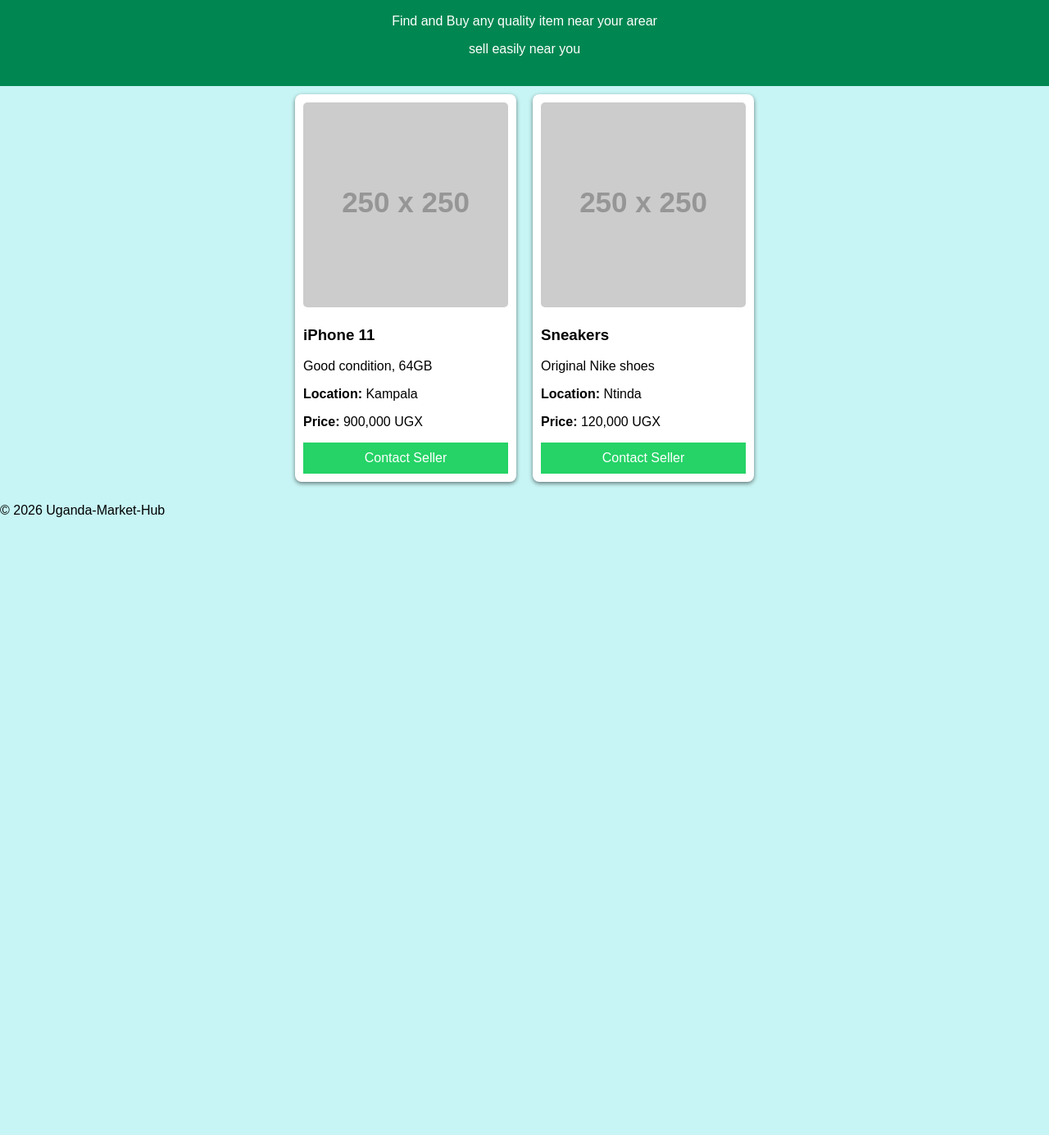
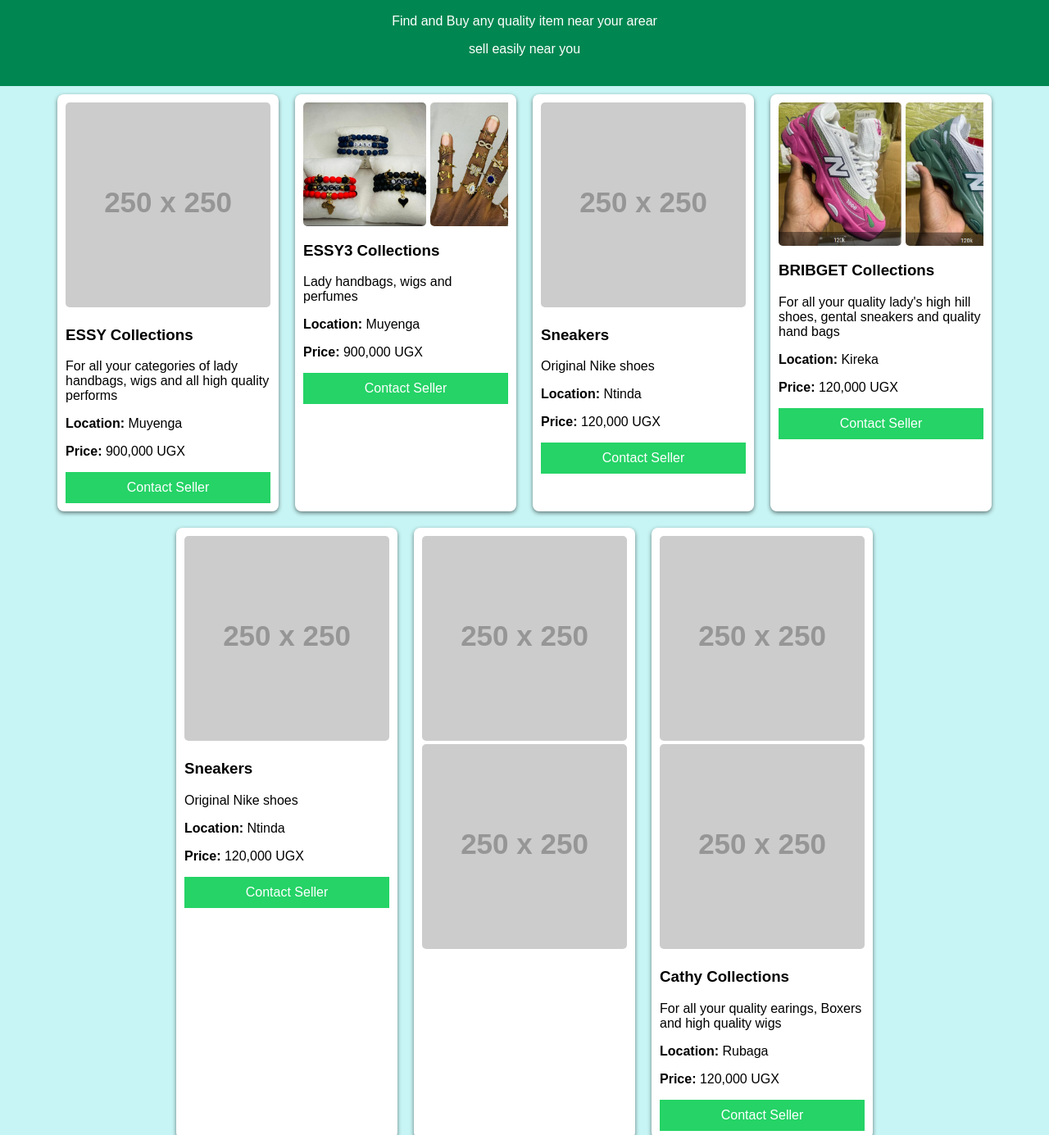
Before and after one commit to JUDEOTIM/Uganda-Marketplace, a plain HTML site: page index.html in a window 1280 px wide. Shown: the part 131-1516 px from the top of the page at 82% size. Before the commit the page ends 800 px from the top, so only its background shows below. Drawn offline with Linux system fonts and the light colour scheme; grey boxes are pictures that could not be loaded; placeholder pictures from the web are drawn by us.

Commit message:
html and css files

```diff
--- a/index.html
+++ b/index.html
@@ -20,12 +20,36 @@
     <!-- PRODUCT CARD -->
     <div class="card">
         <img src="https://via.placeholder.com/250" alt="product">
-        <h3>iPhone 11</h3>
-        <p>Good condition, 64GB</p>
-        <p><strong>Location:</strong> Kampala</p>
+        <h3>ESSY Collections</h3>
+        <p>For all your categories of lady handbags, wigs and all high quality performs</p>
+        <p><strong>Location:</strong> Muyenga</p>
         <p><strong>Price:</strong> 900,000 UGX</p>
-        <a href="https://wa.me/256700000000" target="_blank">Contact Seller</a>
+        <a href="https://wa.me/256789659232" target="_blank">Contact Seller</a>
     </div>
+
+    <div class="card">
+
+    <!-- MEDIA GALLERY -->
+    <div class="media">
+        <img src="Cathy collections/H1.PNG">
+        <img src="Cathy collections/F1.PNG">
+        <img src="Cathy collections/N1.PNG">
+        <img src="Cathy collections/N2.PNG">
+        <img src="Cathy collections/H2.PNG">
+
+        <!-- VIDEO -->
+        <video controls>
+            <source src="sample-video.mp4" type="video/mp4">
+        </video>
+    </div>
+
+    <h3>ESSY3 Collections</h3>
+    <p>Lady handbags, wigs and perfumes</p>
+    <p><strong>Location:</strong> Muyenga</p>
+    <p><strong>Price:</strong> 900,000 UGX</p>
+
+    <a href="https://wa.me/256789659232" target="_blank">Contact Seller</a>
+</div>
 
     <div class="card">
         <img src="https://via.placeholder.com/250" alt="product">
@@ -33,7 +57,54 @@
         <p>Original Nike shoes</p>
         <p><strong>Location:</strong> Ntinda</p>
         <p><strong>Price:</strong> 120,000 UGX</p>
-        <a href="https://wa.me/256700000000" target="_blank">Contact Seller</a>
+        <a href="https://wa.me/256780000032" target="_blank">Contact Seller</a>
+    </div>
+
+    <div class="card">
+
+    <!-- MEDIA GALLERY -->
+    <div class="media">
+        <img src="Bridget collections/s1.PNG">
+        <img src="Bridget collections/S2.PNG">
+        <img src="Bridget collections/S3.PNG">
+        <img src="Bridget collections/S4.PNG">
+
+        <!-- VIDEO -->
+        <video controls>
+            <source src="sample-video.mp4" type="video/mp4">
+        </video>
+    </div>
+
+    <h3>BRIBGET Collections</h3>
+        <p>For all your quality lady's high hill shoes, gental sneakers and quality hand bags</p>
+        <p><strong>Location:</strong> Kireka</p>
+        <p><strong>Price:</strong> 120,000 UGX</p>
+        <a href="https://wa.me/256789659232" target="_blank">Contact Seller</a>
+</div>
+
+    <div class="card">
+        <img src="https://via.placeholder.com/250" alt="product">
+        <h3>Sneakers</h3>
+        <p>Original Nike shoes</p>
+        <p><strong>Location:</strong> Ntinda</p>
+        <p><strong>Price:</strong> 120,000 UGX</p>
+        <a href="https://wa.me/256780000032" target="_blank">Contact Seller</a>
+    </div>
+
+    <div class="card">
+        <img src="https://via.placeholder.com/250" alt="product">
+        <img src="https://via.placeholder.com/250" alt="product">
+
+    </div>
+
+    <div class="card">
+        <img src="https://via.placeholder.com/250" alt="product">
+        <img src="https://via.placeholder.com/250" alt="product">
+        <h3>Cathy Collections</h3>
+        <p>For all your quality earings, Boxers and high quality wigs</p>
+        <p><strong>Location:</strong> Rubaga</p>
+        <p><strong>Price:</strong> 120,000 UGX</p>
+        <a href="https://wa.me/256705679367" target="_blank">Contact Seller</a>
     </div>
 
 </section>
--- a/styles.css
+++ b/styles.css
@@ -44,3 +44,15 @@ header.h2 {
     padding: 10px;
     text-decoration: none;
 }
+
+.media {
+    display: flex;
+    gap: 5px;
+    overflow-x: auto;
+}
+
+.media img,
+.media video {
+    width: 150px;
+    border-radius: 5px;
+}
```
Also changed, not shown: Bridget Collections/S2.png (added), Bridget Collections/S3.png (added), Bridget Collections/S4.png (added), Bridget Collections/s1.png (added), Cathy collections/F1.png (added), Cathy collections/H1.png (added), Cathy collections/H2.png (added), Cathy collections/N1.png (added), Cathy collections/N2.png (added).
